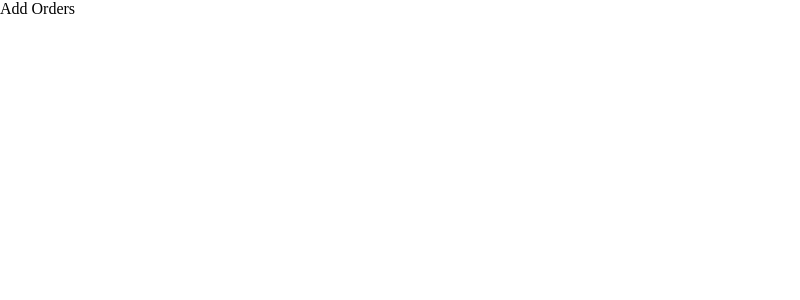
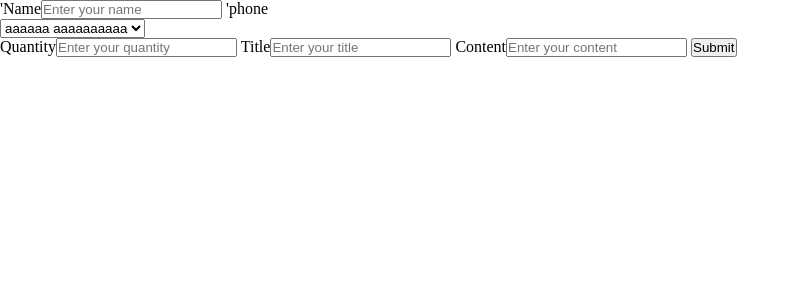
Before and after one commit to Szvejk/Routing, a React (Vite) app: page /orders/add in a window 1280 px wide. Shown: the top 300 px of the page, without its empty margins (0-800 px from the left). Built offline with nearby package versions, Linux system fonts and the light colour scheme; data requests are answered from the project's data file.

Commit message:
new orders

```diff
--- a/db.json
+++ b/db.json
@@ -1,75 +1,84 @@
 {
   "clients": [
-    {
-      "id": 1,
-      "name": "json-server",
-      "surname": "test",
-      "street": "33"
-    },
-    {
-      "name": "sasaaaa@.pl",
-      "surname": "sasaaa",
-      "street": "sasaaa",
-      "id": 2
-    },
     {
       "name": "aaaaaa",
       "surname": "aaaaaaaaaa",
       "street": "aaaaaaaaa",
-      "id": 3
-    },
-    {
-      "name": "aaaaaa",
-      "surname": "aaaaaaaaaa",
-      "street": "aaaaaaaaa",
-      "id": 4
-    },
-    {
-      "name": "aaaaaa",
-      "surname": "aaaaaaaaaa",
-      "street": "aaaaaaaaa",
-      "id": 5
-    },
-    {
-      "name": "aaaaaa",
-      "surname": "aaaaaaaaaa",
-      "street": "aaaaaaaaa",
+      "phone": "12333",
       "id": 6
     },
     {
       "name": "aaaaaa",
       "surname": "aaaaaaaaaa",
       "street": "aaaaaaaaa",
-      "id": 7
-    },
-    {
-      "name": "aaaaaa",
-      "surname": "aaaaaaaaaa",
-      "street": "aaaaaaaaa",
+      "phone": "1231",
       "id": 8
     },
     {
       "name": "aaaaaa",
       "surname": "aaaaaaaaaa",
       "street": "aaaaaaaaa",
-      "id": 9
-    },
-    {
-      "name": "aaaaaa",
-      "surname": "aaaaaaaaaa",
-      "street": "aaaaaaaaa",
+      "phone": "1233",
       "id": 10
     },
     {
       "name": "aaaaaa",
       "surname": "aaaaaaaaaa",
       "street": "aaaaaaaaa",
+      "phone": "1234",
       "id": 11
+    },
+    {
+      "name": "ssssss",
+      "surname": "sssssss",
+      "street": "sssssssss",
+      "phone": " 333333",
+      "id": 12
+    },
+    {
+      "name": "ssssss",
+      "surname": "sssssss",
+      "street": "sssssssss",
+      "phone": " 333333",
+      "id": 13
     }
   ],
   "orders": [
     {
+      "id": 1,
       "name": "str@.pl"
+    },
+    {
+      "name": "sssssssss",
+      "quantity": "55",
+      "title": "sssssss",
+      "content": "ssssssssssssss",
+      "phone": "",
+      "id": 2
+    },
+    {
+      "name": "sssssssss",
+      "quantity": "55",
+      "title": "sssssss",
+      "content": "ssssssssssssss",
+      "phone": "",
+      "id": 3
+    },
+    {
+      "name": "sssssssss",
+      "quantity": "55",
+      "title": "sssssss",
+      "content": "ssssssssssssss",
+      "phone": "",
+      "id": 4
+    },
+    {
+      "name": "sssssssss",
+      "quantity": "55",
+      "title": "sssssss",
+      "content": "ssssssssssssss",
+      "phone": "",
+      "id": 5
     }
   ]
 }
--- a/src/AddOrders/AddOrder.tsx
+++ b/src/AddOrders/AddOrder.tsx
@@ -1,11 +1,130 @@
-import React from 'react'
+import React from 'react';
+import * as yup from 'yup';
+import { useFormik } from 'formik';
+import { useEffect, useState } from 'react';
 
-const AddOrders = () => {
-  return (
-    <div>
-      Add Orders
-    </div>
-  )
-}
+export const clientsSchema = yup.object().shape({
+	name: yup.string().required('required'),
+	quantity: yup
+		.number()
+		.min(1, 'Too short!')
+		.max(15, 'Too short!')
+		.required('required'),
+	title: yup
+		.string()
+		.min(5, 'Please enter min 5 characters')
+		.required('required'),
+	content: yup
+		.string()
+		.min(10, 'Please enter min 10 characters')
+		.required('required'),
+	phone: yup.string(),
+});
+type FormValues = yup.InferType<typeof clientsSchema>;
 
-export default AddOrders
+const getAllClients = async () => {
+	const response = await fetch(`http://localhost:3000/clients`, {
+		method: 'GET',
+	});
+	const data = await response.json();
+	return data;
+};
+
+export const addOrder = async (newOrder: FormValues) => {
+	const response = await fetch(`http://localhost:3000/orders`, {
+		method: 'POST',
+		headers: { 'Content-type': 'application/json;charset=UTF-8' },
+		body: JSON.stringify(newOrder),
+	});
+	if (!response.ok) {
+		return {};
+	}
+	const data = await response.json();
+	return data;
+};
+
+const ClientForm = () => {
+	const { values, handleBlur, handleChange, handleSubmit, errors, touched } =
+		useFormik<FormValues>({
+			initialValues: {
+				name: '',
+				quantity: 0,
+				title: '',
+				content: '',
+				phone: '',
+			},
+			// validationSchema: clientsSchema,
+			onSubmit: async (values: FormValues) => {
+				await addOrder(values);
+			},
+		});
+
+	const [clients, setClients] = useState<any[]>([]);
+
+	useEffect(() => {
+		getAllClients().then((data) => {
+			setClients(data);
+		});
+	}, []);
+
+	return (
+		<div>
+			<form onSubmit={handleSubmit} autoComplete='off'>
+				'<label htmlFor='name'>Name</label>
+				<input
+					onChange={handleChange}
+					id='name'
+					type='name'
+					placeholder='Enter your name'
+					onBlur={handleBlur}
+				/>{' '}
+				'<label htmlFor='phone'>phone</label>
+				<select
+					name='phone'
+					value={values.phone}
+					onChange={handleChange}
+					onBlur={handleBlur}
+					style={{ display: 'block' }}
+				>
+					{clients.map((client) => {
+						return (
+							<option key={client.id} value={client.phone}>
+								{client.name} {client.surname}
+							</option>
+						);
+					})}
+				</select>
+				{errors.name && touched.name && <p>{errors.name}</p>}
+				<label htmlFor='quantity'>Quantity</label>
+				<input
+					onChange={handleChange}
+					id='quantity'
+					type='quantity'
+					placeholder='Enter your quantity'
+					onBlur={handleBlur}
+				/>{' '}
+				{errors.title && touched.title && <p>{errors.title}</p>}
+				<label htmlFor='title'>Title</label>
+				<input
+					onChange={handleChange}
+					id='title'
+					type='title'
+					placeholder='Enter your title'
+					onBlur={handleBlur}
+				/>{' '}
+				{errors.content && touched.content && <p>{errors.content}</p>}
+				<label htmlFor='content'>Content</label>
+				<input
+					onChange={handleChange}
+					id='content'
+					type='content'
+					placeholder='Enter your content'
+					onBlur={handleBlur}
+				/>{' '}
+				<button type='submit'>Submit</button>
+			</form>
+		</div>
+	);
+};
+
+export default ClientForm;
--- a/src/ClientForm.tsx
+++ b/src/ClientForm.tsx
@@ -1,7 +1,7 @@
 import React from 'react';
 import * as yup from 'yup';
 import { useFormik } from 'formik';
-import { useEffect, useState } from "react";
+import { useEffect, useState } from 'react';
 
 export const clientsSchema = yup.object().shape({
 	name: yup
@@ -16,6 +16,8 @@ export const clientsSchema = yup.object().shape({
 		.string()
 		.min(5, 'Please enter min 3 characters')
 		.required('required'),
+	phone: yup.string(),
+
 
 	// postalCode: yup
 	// 	.string()
@@ -30,11 +32,10 @@ export const clientsSchema = yup.object().shape({
 });
 type FormValues = yup.InferType<typeof clientsSchema>;
 
-
-export const addClient=async (newClient:FormValues)=>{
+export const addClient = async (newClient: FormValues) => {
 	const response = await fetch(`http://localhost:3000/clients`, {
-      method: "POST",
-       headers: {"Content-type": "application/json;charset=UTF-8"},
+		method: 'POST',
+		headers: { 'Content-type': 'application/json;charset=UTF-8' },
 		body: JSON.stringify(newClient),
 	});
 	if (!response.ok) {
@@ -42,7 +43,7 @@ export const addClient=async (newClient:FormValues)=>{
 	}
 	const data = await response.json();
 	return data;
-}
+};
 
 const ClientForm = () => {
 	const { values, handleBlur, handleChange, handleSubmit, errors, touched } =
@@ -51,10 +52,11 @@ const ClientForm = () => {
 				name: '',
 				surname: '',
 				street: '',
+				phone: " ",
 			},
 			validationSchema: clientsSchema,
-			onSubmit: async(values: FormValues) => {
-				await addClient(values)
+			onSubmit: async (values: FormValues) => {
+				await addClient(values);
 			},
 		});
 	return (
@@ -93,6 +95,17 @@ const ClientForm = () => {
 					className={errors.street && touched.street ? 'input-error' : ''}
 				/>{' '}
 				{errors.street && touched.street && <p>{errors.street}</p>}
+				<label htmlFor='street'>Phone</label>
+				<input
+					value={values.phone}
+					onChange={handleChange}
+					id='phone'
+					type='phone'
+					placeholder='Enter your phone'
+					onBlur={handleBlur}
+					className={errors.phone && touched.phone ? 'input-error' : ''}
+				/>{' '}
+				{errors.street && touched.street && <p>{errors.phone}</p>}
 				{/* <label htmlFor='password'> Password</label>
 				<input
 					value={values.confirmPassword}
--- a/src/Clients/Clients.tsx
+++ b/src/Clients/Clients.tsx
@@ -2,6 +2,7 @@ import React, {useState,useEffect} from 'react';
 import { Link } from 'react-router-dom';
 import styles from './Clients.module.css';
 import ClientForm from '../ClientForm';
+import ShowClient from './ShowClient';
 
 const getAllClients=async ()=>{
 	  const response = await fetch(`http://localhost:3000/clients`, {
@@ -9,6 +10,7 @@ const getAllClients=async ()=>{
     });
 	const data=await response.json()
 	return data;
+	// data.onClick={ <ShowClient />}>
 }
 
 const Clients = () => {
@@ -21,7 +23,7 @@ const Clients = () => {
 		})
 	}, [])
 
-	console.log("data",data)
+
 
 
 	return (
@@ -33,21 +35,15 @@ const Clients = () => {
 			<Link to='/clients/add' className={styles.linkClient}>
 				Client add
 			</Link>
-			<Link to='/clients/:id' className={styles.linkClient}>
-				Client id
-			</Link>
-			<Link to='/clients/:id/edit' className={styles.linkClient}>
-				Client id edit
-			</Link>
 		</div>
 		<div>
 			All clients:
 
 			{data.map((el)=>{
-				return <div key={el.id}>
+				return <Link to={`/clients/${el.id}`} key={el.id}>
 				<p>{el.name}</p>
 				<p>{el.street}</p>
-				</div>
+				</Link>
 			})}
 		</div>
 		</>
--- /dev/null
+++ b/src/Clients/ShowClient.tsx
@@ -0,0 +1,11 @@
+import React from 'react'
+
+const ShowClient = () => {
+  return (
+    <div>
+      show
+    </div>
+  )
+}
+
+export default ShowClient
--- a/src/DetailsClients/DetailsClients.tsx
+++ b/src/DetailsClients/DetailsClients.tsx
@@ -1,11 +1,60 @@
-import React from 'react'
+import React, { useState, useEffect } from 'react';
+import { useParams, useNavigate } from 'react-router-dom';
+
+const getClient = async (id: string) => {
+	const response = await fetch(`http://localhost:3000/clients/${id}`, {
+		method: 'GET',
+	});
+	const data = await response.json();
+	return data;
+};
+
+const deleteClient = async (id: string) => {
+	const response = await fetch(`http://localhost:3000/clients/${id}`, {
+		method: 'DELETE',
+	});
+	const data = await response.json();
+	return data;
+};
 
 const DetailsClients = () => {
-  return (
-    <div>
-      detailsclients
-    </div>
-  )
-}
+	const params = useParams();
+	const navigate = useNavigate();
 
-export default DetailsClients
+	const [client, setClient] = useState<any>({});
+	const [loading, setLoading] = useState(false);
+
+	useEffect(() => {
+		if (params.id) {
+			setLoading(true);
+			getClient(params.id).then((data) => {
+				console.log(data);
+				setClient(data);
+				setLoading(false);
+			});
+		}
+	}, []);
+
+	let buttonShow = () => {
+		const isConfirmed = confirm('Czy na pewno chcesz usunąć');
+		if (isConfirmed) {
+			deleteClient(client.id);
+			navigate('/clients');
+		}
+	};
+
+	if (loading) {
+		return 'Ładuje się';
+	}
+	return (
+		<div>
+			<p>{client.id}</p>
+			<p>{client.name}</p>
+			<p>{client.surname}</p>
+			<p>{client.phone}</p>
+			<button onClick={() => buttonShow()}>Usuń klienta</button>
+		</div>
+	);
+};
+
+export default DetailsClients;
--- a/src/Orders/Orders.tsx
+++ b/src/Orders/Orders.tsx
@@ -1,17 +1,49 @@
 import React from 'react'
+import {useState, useEffect} from 'react'
 import {   Link } from 'react-router-dom';
 import styles from './Orders.module.css'
+
 const Orders = () => {
+const [data,setData]=useState<any[]>([])
+const addOrder = async (id:any) => {
+	const response = await fetch(`http://localhost:3000/orders${id}`, {
+		method: 'GET',
+		headers: { 'Content-type': 'application/json;charset=UTF-8' },
+		body: JSON.stringify(),
+	});
+	if (!response.ok) {
+		return {};
+	}
+	const data = await response.json();
+	return data;
+};
+
+
+	useEffect(() => {
+		addOrder().then(data=>{
+			setData(data)
+		})
+	}, [])
+
+
+
+
   return (
+	<>
     <div>
       	<div className={styles.linksOrders}>
 			<Link to='/' className={styles.linkOrder}>Home</Link>
 			<Link to='/orders/:id' className={styles.linkOrder}>IdOrders</Link>
 			<Link to='/orders/add' className={styles.linkOrder}>AddOrders</Link>
-
 		</div>
     </div>
+	{data.map((el)=>{
+				return <Link to={`/orders/${el.id}`} key={el.id}>
+				<p>{el.phone}</p>
+				<p>{el.quantity}</p>
+				</Link>
+			})}
+</>
   )
 }
-
 export default Orders
```
Lines whose indentation alone changed are shown as unchanged.
